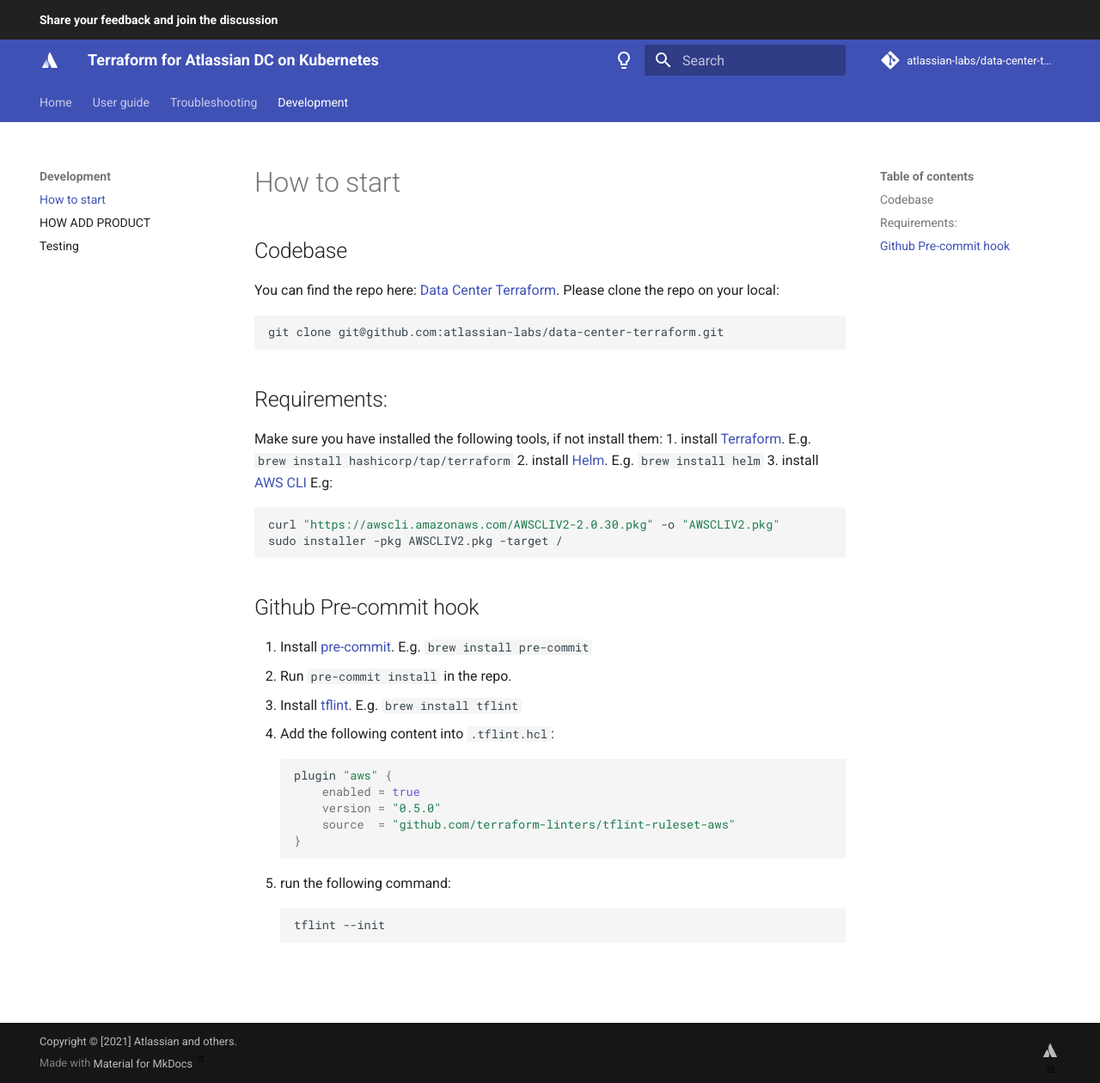
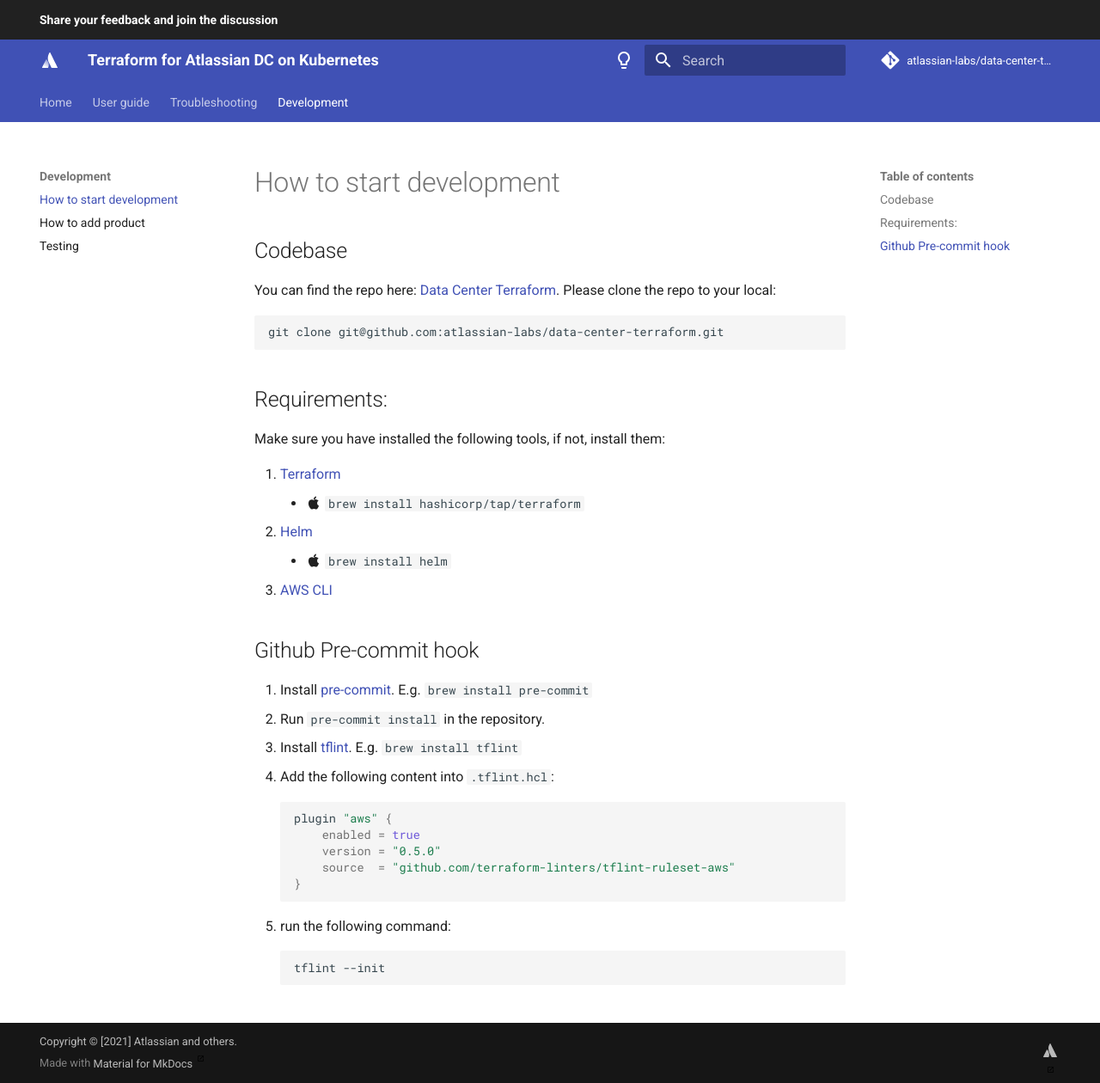
Before and after one commit to atlassian-labs/data-center-terraform, an MkDocs documentation site: the page built from docs/docs/development/HOW_TO_START.md, in a window 1280 px wide and 1260 px high. Shown: the whole window at 86% size. Built offline with MkDocs 1.6.1 and Material for MkDocs 9.7.7, drawn with Linux system fonts in a browser that asks for light colours; comment, search, counter and statistics services are not loaded.

````diff
--- a/docs/docs/development/HOW_ADD_PRODUCT.md
+++ b/docs/docs/development/HOW_ADD_PRODUCT.md
@@ -0,0 +1 @@
+# How to add product
--- a/docs/docs/development/HOW_TO_START.md
+++ b/docs/docs/development/HOW_TO_START.md
@@ -1,27 +1,26 @@
-# How to start
+# How to start development
 
 ## Codebase
 You can find the repo here: [Data Center Terraform](https://github.com/atlassian-labs/data-center-terraform).
-Please clone the repo on your local:
+Please clone the repo to your local:
 
 ```shell
 git clone git@github.com:atlassian-labs/data-center-terraform.git
 ```
 
 ## Requirements:
-Make sure you have installed the following tools, if not install them:
-1. install [Terraform](https://learn.hashicorp.com/tutorials/terraform/install-cli). E.g. `brew install hashicorp/tap/terraform`
-2. install [Helm](https://helm.sh/docs/intro/install/). E.g. `brew install helm`
-3. install [AWS CLI](https://docs.aws.amazon.com/cli/latest/userguide/install-cliv2.html) E.g:
+Make sure you have installed the following tools, if not, install them:
 
-```shell
-curl "https://awscli.amazonaws.com/AWSCLIV2-2.0.30.pkg" -o "AWSCLIV2.pkg"
-sudo installer -pkg AWSCLIV2.pkg -target /
-```
+1. [Terraform](https://learn.hashicorp.com/tutorials/terraform/install-cli)
+    * :material-apple: `brew install hashicorp/tap/terraform`
+2. [Helm](https://helm.sh/docs/intro/install/)
+    * :material-apple: `brew install helm`
+3. [AWS CLI](https://docs.aws.amazon.com/cli/latest/userguide/install-cliv2.html)
 
 ## Github Pre-commit hook
+
 1. Install [pre-commit](https://pre-commit.com/). E.g. `brew install pre-commit`
-2. Run `pre-commit install` in the repo.
+2. Run `pre-commit install` in the repository.
 3. Install [tflint](https://github.com/terraform-linters/tflint). E.g. `brew install tflint`
 4. Add the following content into `.tflint.hcl`:
     ```hcl
````
Also changed, not shown: docs/docs/development/HOW_TO_TEST.md (+4 -4 lines), docs/docs/userguide/CONFIGURATION.md (+11 -0 lines), 1 other file.
